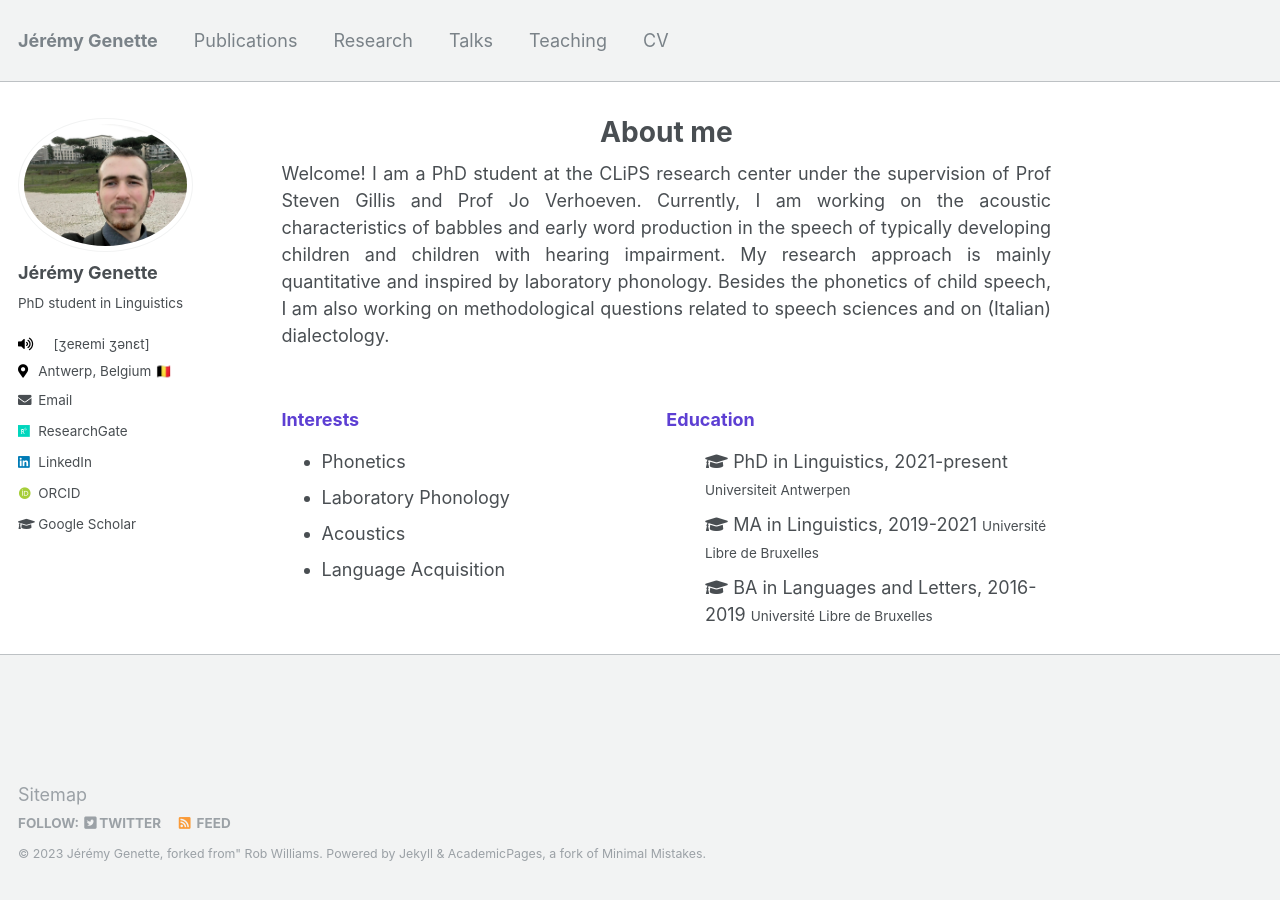
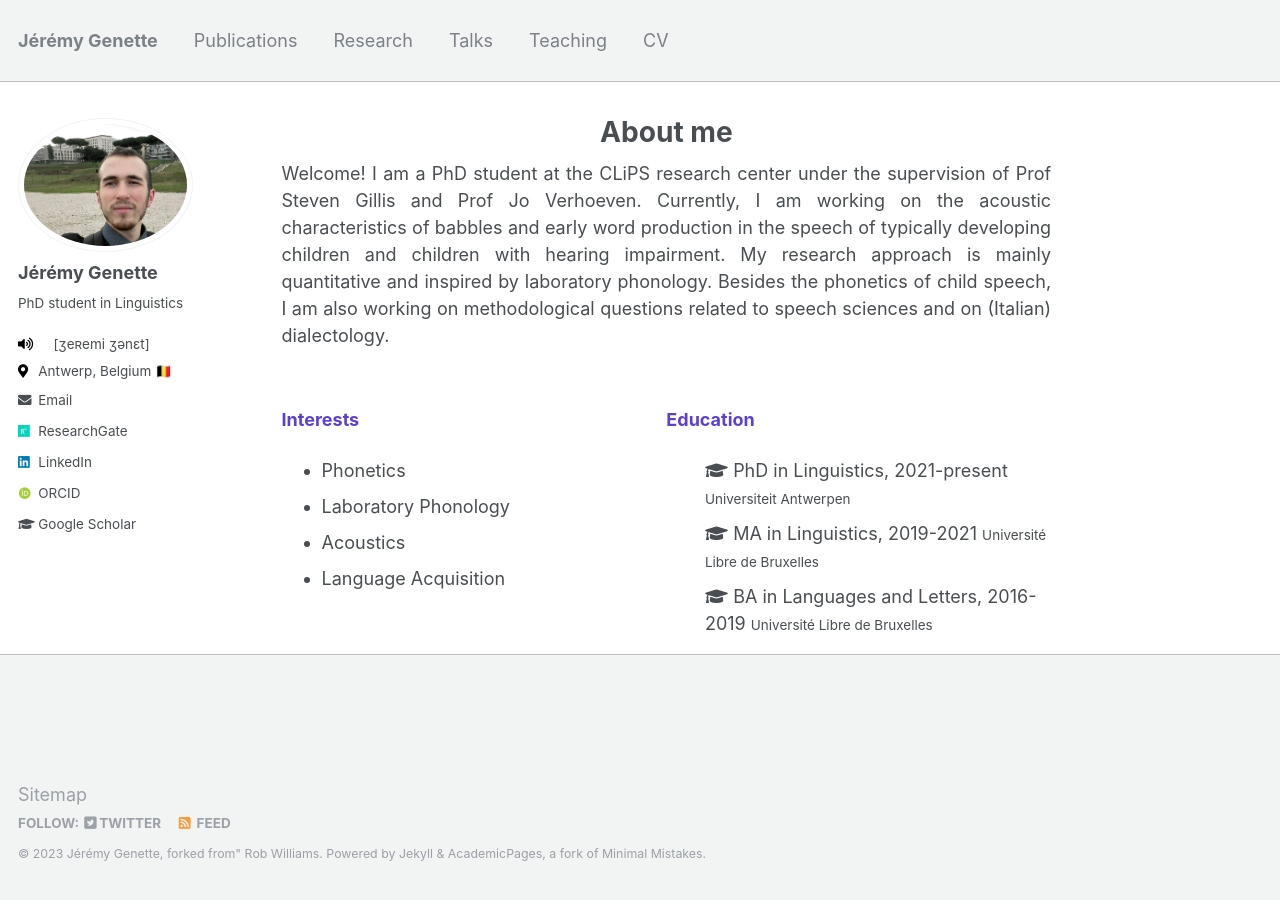
Before and after one commit to jgenette/jgenette.github.io, a Jekyll site: the page built from _pages/about.md, in a window 1280 px wide. Built offline with Jekyll 4.4.1, drawn with Linux system fonts in a browser that asks for light colours; some web fonts are replaced.

Commit message:
Update _page.scss

```diff
--- a/_sass/_page.scss
+++ b/_sass/_page.scss
@@ -58,7 +58,7 @@
     text-decoration: none;
   }
      h3 {
-    padding-bottom: 0em;
+    padding-bottom: 0.5em;
     border-bottom: none;
     text-decoration: none;
     color: $link-color;
```
